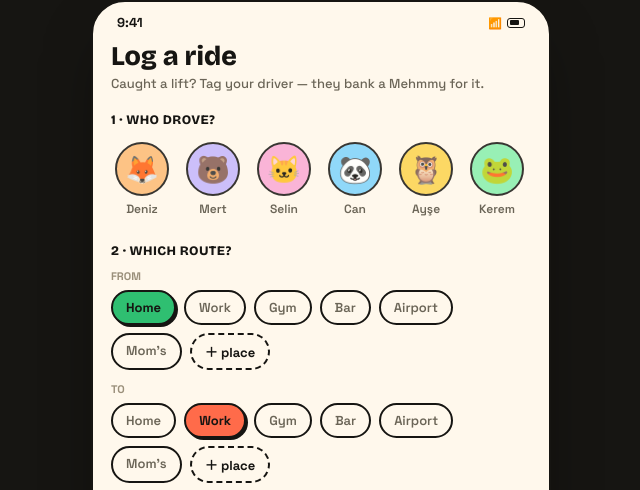
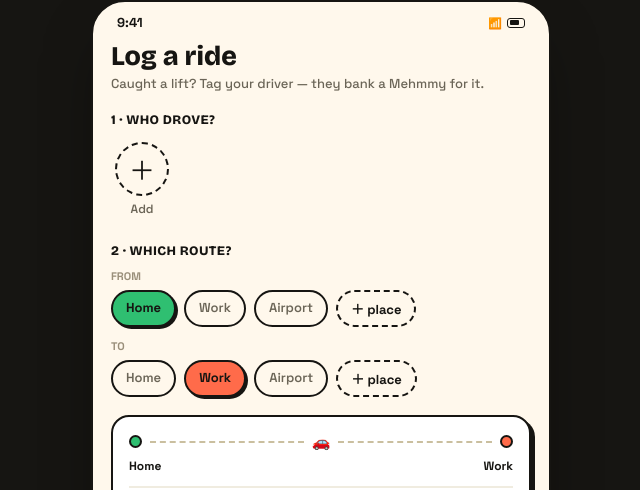
Before and after one commit to bugbay/mehmmys, a plain HTML site: page index.html in a window 1280 px wide. Shown: the top 490 px of the page, without its empty margins (319-959 px from the left). Drawn offline with nearby package versions, Linux system fonts and the light colour scheme; no server answers.

Commit message:
Update index.html

```diff
--- a/index.html
+++ b/index.html
@@ -88,31 +88,15 @@
     return {
       tab:'ride', driverId:null, fromId:'home', toId:'work', boardSort:'mehmmys', rewardId:1,
       friends:[
-        {id:1,name:'Deniz',mehmmys:9,miles:71.4,rides:9,emoji:'🦊',color:'#FDBA74'},
-        {id:2,name:'Mert',mehmmys:7,miles:58.2,rides:7,emoji:'🐻',color:'#C4B5FD'},
-        {id:3,name:'Selin',mehmmys:6,miles:44.0,rides:6,emoji:'🐱',color:'#F9A8D4'},
-        {id:4,name:'Can',mehmmys:5,miles:39.7,rides:5,emoji:'🐼',color:'#7DD3FC'},
-        {id:5,name:'Ayşe',mehmmys:4,miles:31.5,rides:4,emoji:'🦉',color:'#FCD34D'},
-        {id:6,name:'Kerem',mehmmys:3,miles:22.1,rides:3,emoji:'🐸',color:'#86EFAC'},
-        {id:7,name:'Zeynep',mehmmys:2,miles:14.8,rides:2,emoji:'🐝',color:'#FDE68A'},
-        {id:8,name:'Burak',mehmmys:1,miles:8.4,rides:1,emoji:'🦁',color:'#FCA5A5'}
       ],
       places:[
         {id:'home',name:'Home',lat:42.3601,lon:-71.0589},
         {id:'work',name:'Work',lat:42.3736,lon:-71.1097},
-        {id:'gym',name:'Gym',lat:42.3467,lon:-71.0972},
-        {id:'bar',name:'Bar',lat:42.3493,lon:-71.0822},
         {id:'airport',name:'Airport',lat:42.3656,lon:-71.0096},
-        {id:'moms',name:"Mom's",lat:42.4072,lon:-71.1190}
       ],
       activity:[
-        {id:'a1',type:'ride',name:'Deniz',emoji:'🦊',from:'Work',to:'Home',miles:8.4,time:'2h ago'},
-        {id:'a2',type:'ride',name:'Mert',emoji:'🐻',from:'Home',to:'Gym',miles:3.1,time:'Yesterday'},
-        {id:'a3',type:'ride',name:'Selin',emoji:'🐱',from:'Bar',to:'Home',miles:5.7,time:'Yesterday'},
-        {id:'a4',type:'ride',name:'Deniz',emoji:'🦊',from:'Airport',to:'Home',miles:14.2,time:'Sat'},
-        {id:'a5',type:'ride',name:'Ayşe',emoji:'🦉',from:'Work',to:'Home',miles:8.4,time:'Sat'}
       ],
-      totalRides:37, totalMiles:290.1, totalGiven:37
+      totalRides:0, totalMiles:0, totalGiven:0
     };
   }
 
```
